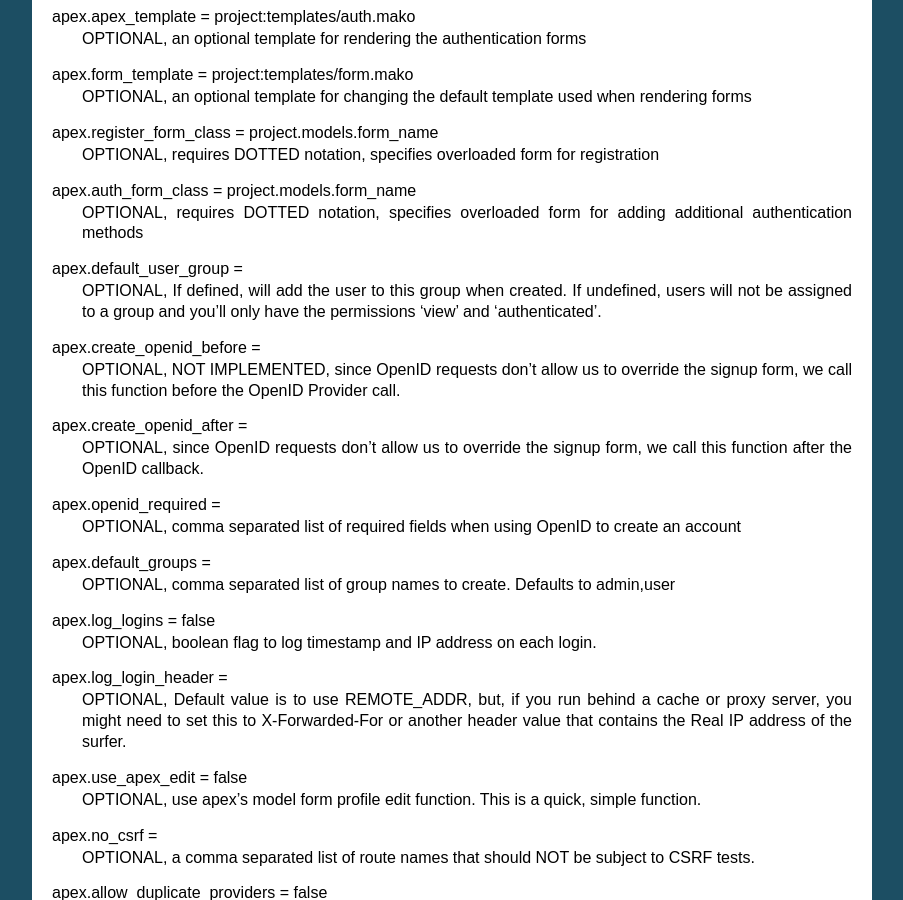
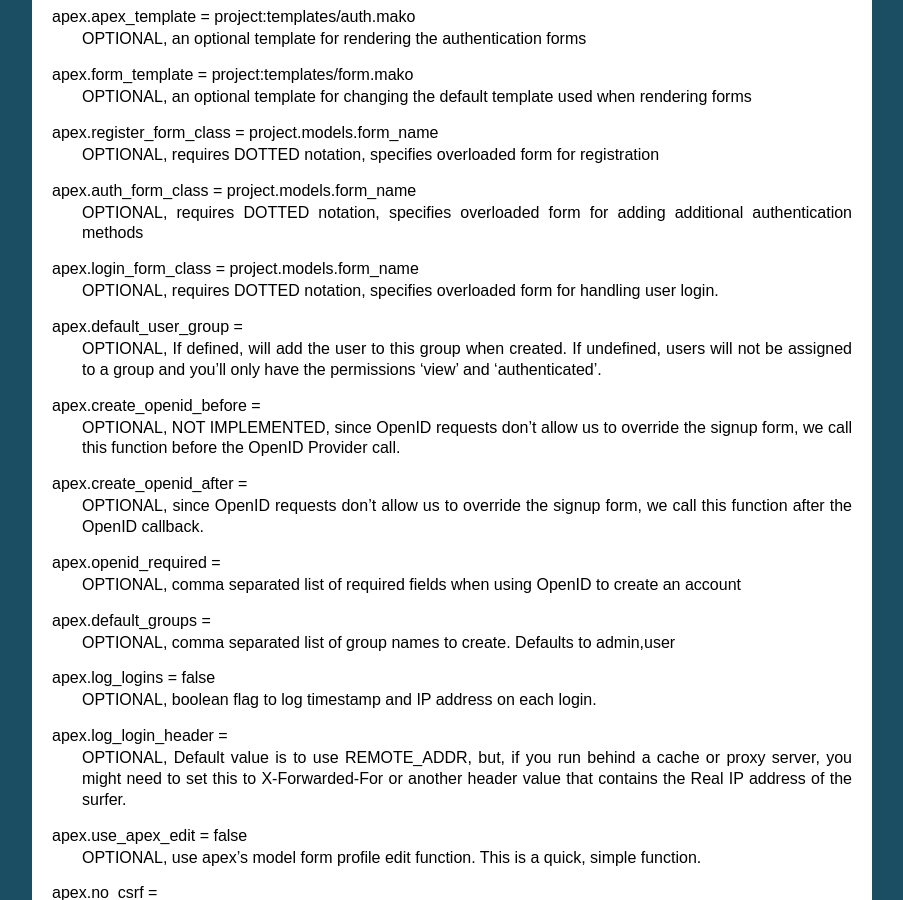
Before and after one commit to cd34/apex, a Sphinx documentation site: the page built from docs/source/options.rst, in a window 1280 px wide and 900 px high, scrolled down 835 px. Shown: the whole window, without its empty margins (198-1101 px from the left). Built offline with Sphinx 7.4.7, drawn with Linux system fonts in a browser that asks for light colours.

Commit message:
Add the login_form_class option.
The login_form_class option allows the LoginForm class to be replaced by
the application in the same manner that register_form_class overrides the
RegisterForm class.

```diff
--- a/docs/source/options.rst
+++ b/docs/source/options.rst
@@ -54,6 +54,10 @@ apex.register_form_class = project.models.form_name
 apex.auth_form_class = project.models.form_name
   OPTIONAL, requires DOTTED notation, specifies overloaded form for
   adding additional authentication methods
+
+apex.login_form_class = project.models.form_name
+  OPTIONAL, requires DOTTED notation, specifies overloaded form for
+  handling user login.
 
 apex.default_user_group =
   OPTIONAL, If defined, will add the user to this group when created. If
```
Also changed, not shown: 1 other file.
